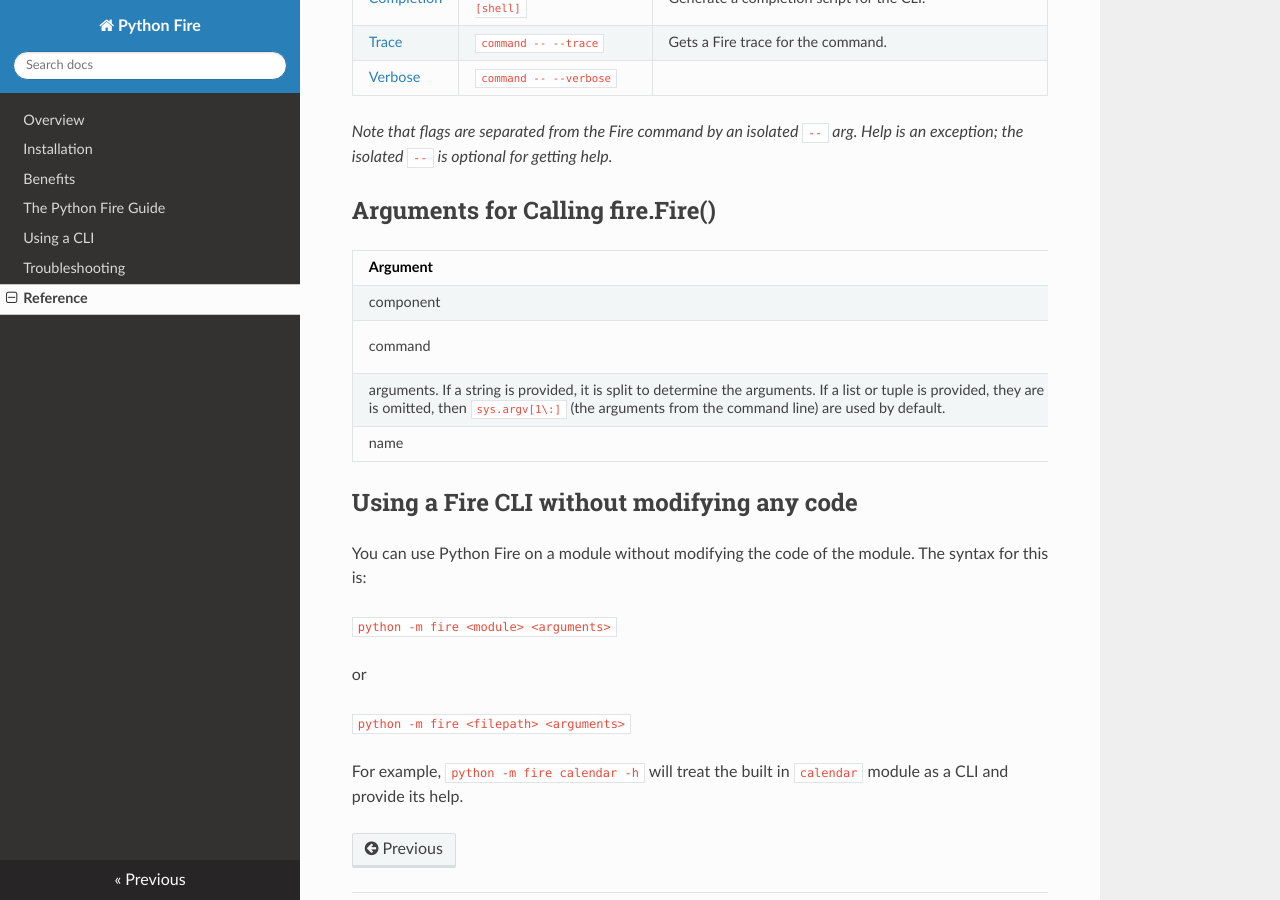
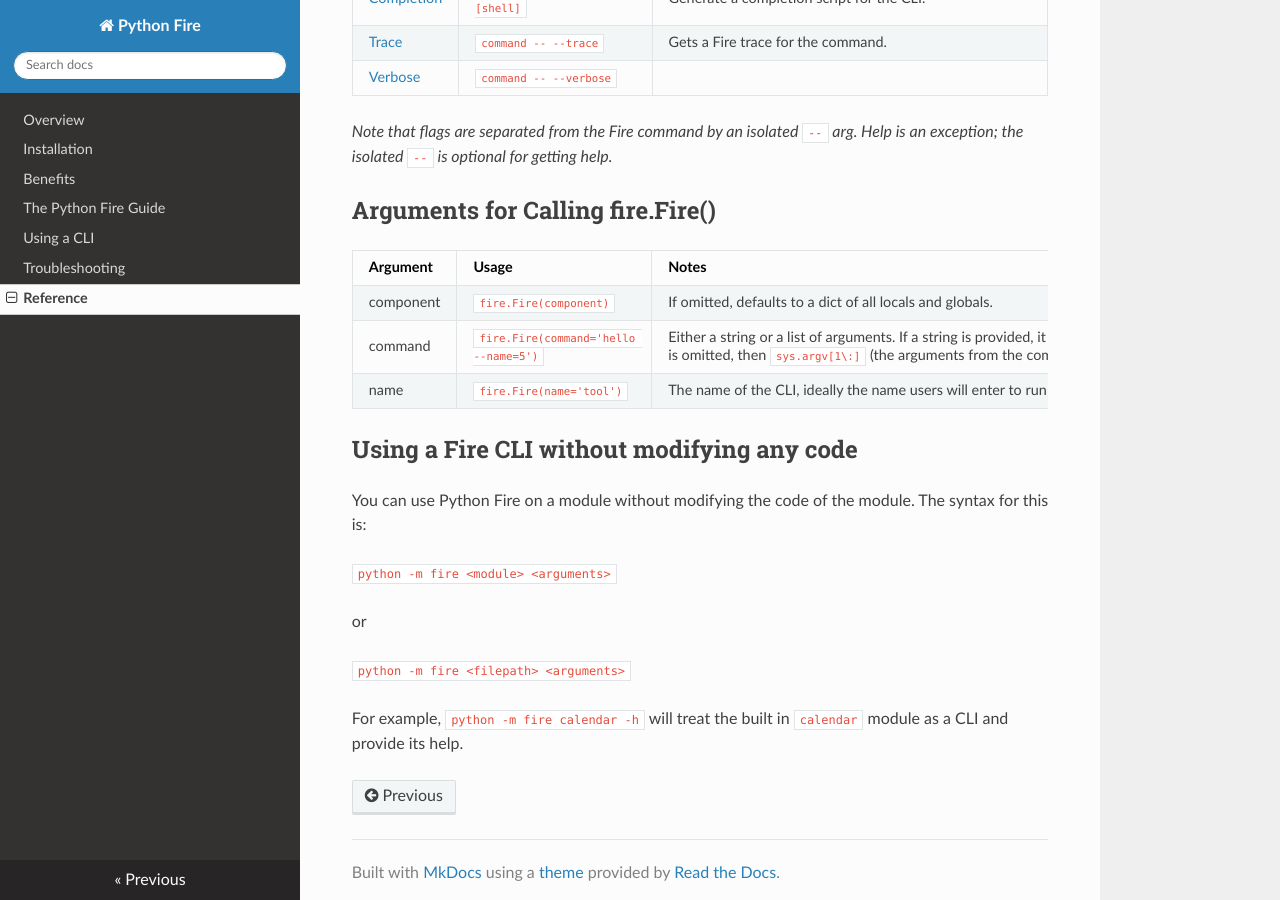
Before and after one commit to google/python-fire, an MkDocs documentation site: the page built from docs/api.md, in a window 1280 px wide and 900 px high, scrolled down 619 px. Built offline with MkDocs 1.6.1, drawn with Linux system fonts in a browser that asks for light colours; nearby versions of some CDN libraries; old or Windows-style settings are respelled for this version of MkDocs.

```diff
--- a/docs/api.md
+++ b/docs/api.md
@@ -27,8 +27,7 @@ Help is an exception; the isolated `--` is optional for getting help._
 | Argument  | Usage                     | Notes                                |
 | --------- | ------------------------- | ------------------------------------ |
 | component | `fire.Fire(component)`    | If omitted, defaults to a dict of all locals and globals. |
-| command   | `fire.Fire(command='hello --name=5')` | Either a string or a list of         |
-arguments. If a string is provided, it is split to determine the arguments. If a list or tuple is provided, they are the arguments. If `command` is omitted, then `sys.argv[1\:]` (the arguments from the command line) are used by default. |
+| command   | `fire.Fire(command='hello --name=5')` | Either a string or a list of arguments. If a string is provided, it is split to determine the arguments. If a list or tuple is provided, they are the arguments. If `command` is omitted, then `sys.argv[1\:]` (the arguments from the command line) are used by default. |
 | name      | `fire.Fire(name='tool')`  | The name of the CLI, ideally the name users will enter to run the CLI. This name will be used in the CLI's help screens. If the argument is omitted, it will be inferred automatically.|
 
 ## Using a Fire CLI without modifying any code
```
